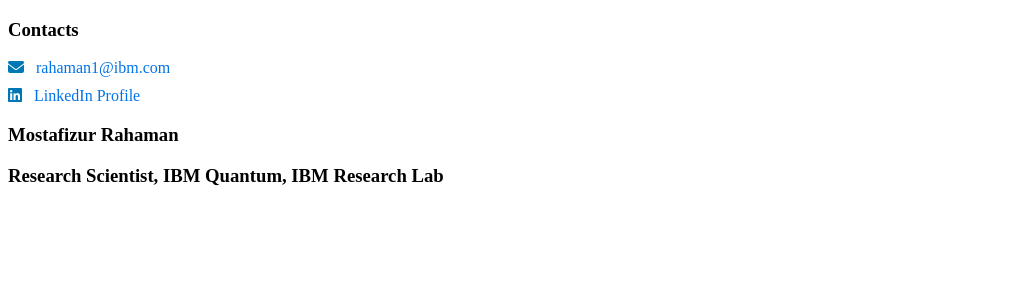
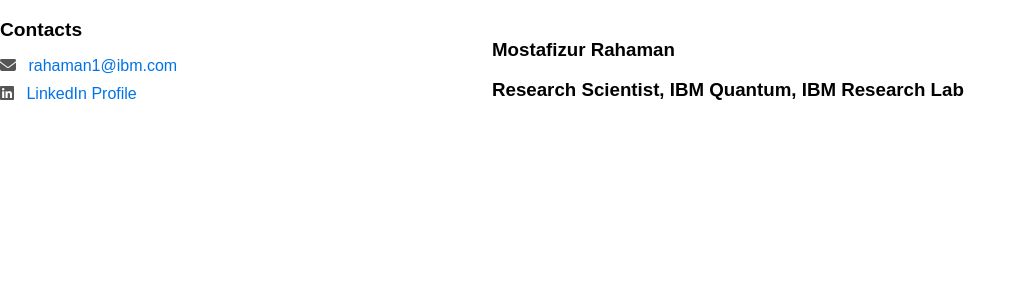
Before and after one commit to rahaman-quantum/rahaman.github.io, a Jekyll site: the page built from README.md, in a window 1280 px wide. Shown: the top 300 px of the page, without its empty margins (0-1027 px from the left). Built offline with Jekyll 4.4.1, drawn with Linux system fonts in a browser that asks for light colours; our own code applies the rules of GitHub Pages for plain Markdown files.

Commit message:
Update main.css

```diff
--- a/assets/main.css
+++ b/assets/main.css
@@ -1,22 +1,62 @@
-.sidebar ul {
+body {
+  font-family: Arial, sans-serif;
+  margin: 0;
+  padding: 0;
+}
+
+.container {
+  display: flex;
+  flex-direction: row;
+  justify-content: space-between;
+}
+
+/* Left Sidebar */
+.sidebar-left {
+  width: 20%;
+  background-color: #f7f7f7;
+  padding: 20px;
+  border-right: 1px solid #ddd;
+}
+
+/* Main Content */
+.content {
+  width: 60%;
+  padding: 20px;
+}
+
+/* Right Sidebar */
+.sidebar-right {
+  width: 20%;
+  background-color: #f7f7f7;
+  padding: 20px;
+  border-left: 1px solid #ddd;
+}
+
+/* Sidebar Section Styles */
+.sidebar-section h3 {
+  font-size: 1.2em;
+  margin-bottom: 10px;
+}
+
+.sidebar-section ul {
   list-style-type: none;
   padding: 0;
 }
 
-.sidebar ul li {
+.sidebar-section ul li {
   margin-bottom: 10px;
 }
 
-.sidebar ul li i {
-  margin-right: 8px;
-  color: #0077b5; /* LinkedIn blue */
-}
-
-.sidebar ul li a {
+.sidebar-section ul li a {
   text-decoration: none;
   color: #0073e6;
 }
 
-.sidebar ul li a:hover {
+.sidebar-section ul li a:hover {
   text-decoration: underline;
 }
+
+.sidebar-section ul li i {
+  margin-right: 8px;
+  color: #555;
+}
```
